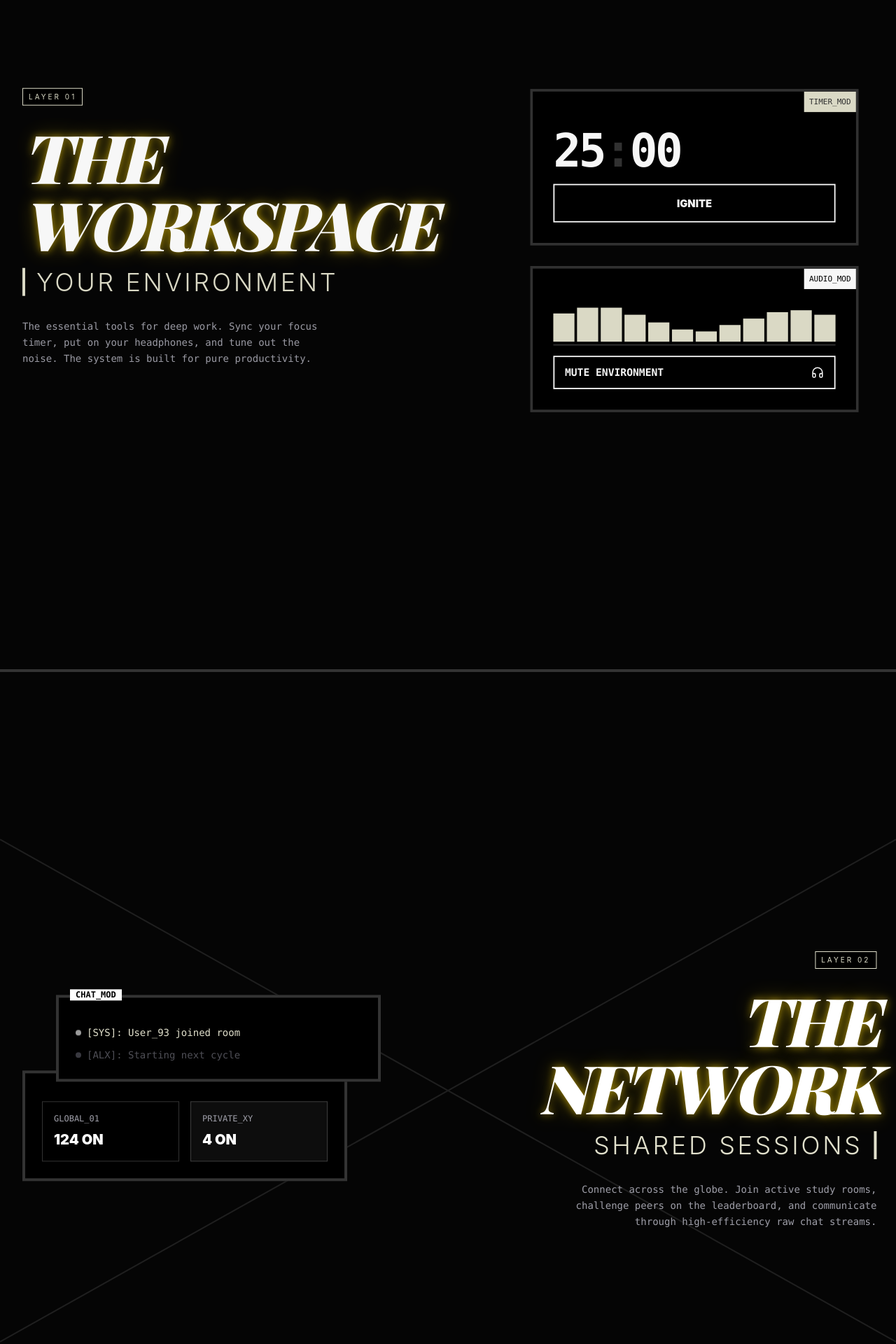
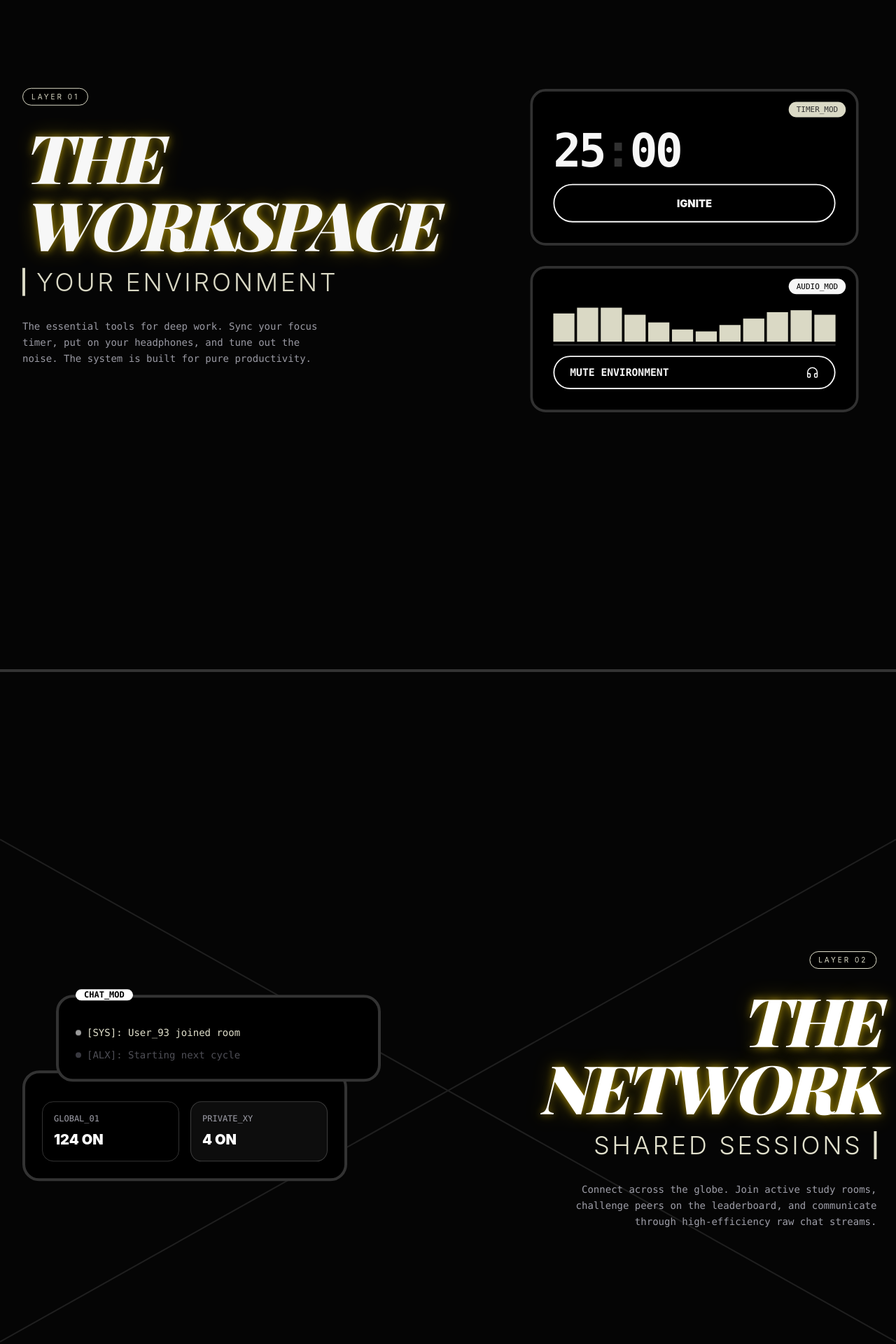
Before and after one commit to Mohammedsami001/Sessions, a Next.js app: page / in a window 1280 px wide. Shown: the part 1040-2960 px from the top of the page at 70% size. Built offline with nearby package versions, Linux system fonts and the light colour scheme; no server answers; a web font is replaced by a local one.

Commit message:
style: round out sharp edges on parallax features section elements

```diff
--- a/src/components/ui/parallax-data.tsx
+++ b/src/components/ui/parallax-data.tsx
@@ -35,7 +35,7 @@ export const ParallaxData = () => {
           style={{ y: yText, opacity: opacityText }}
           className="flex-1 flex flex-col"
         >
-          <div className="text-[10px] tracking-[0.3em] text-[#E1E0CC] mb-6 uppercase border border-[#E1E0CC] px-2 py-1 w-fit bg-black">
+          <div className="text-[10px] tracking-[0.3em] text-[#E1E0CC] mb-6 uppercase border border-[#E1E0CC] px-3 py-1 w-fit bg-black rounded-full">
             Layer 03
           </div>
           <h2
@@ -58,8 +58,8 @@ export const ParallaxData = () => {
           className="flex-1 flex flex-col gap-8 w-full max-w-lg relative"
         >
           {/* Leaderboard Mod */}
-          <div className="border-4 border-[#333] bg-black p-6 relative hover:border-white transition-colors duration-300">
-            <div className="absolute -top-3 right-4 px-2 font-mono font-bold text-black bg-white uppercase text-xs">
+          <div className="border-4 border-[#333] bg-black p-6 relative hover:border-white transition-colors duration-300 rounded-3xl">
+            <div className="absolute -top-3 right-6 px-3 font-mono font-bold text-black bg-white uppercase text-xs rounded-full">
               LEADERBOARD_MOD
             </div>
             <div className="flex flex-col gap-4 mt-4">
@@ -80,8 +80,8 @@ export const ParallaxData = () => {
           </div>
 
           {/* Tasks Mod */}
-          <div className="border-4 border-[#333] bg-[#E1E0CC] p-6 relative ml-12 text-black hover:bg-white transition-colors duration-300">
-            <div className="absolute -top-3 left-4 px-2 font-mono font-bold text-white bg-black uppercase text-xs">
+          <div className="border-4 border-[#333] bg-[#E1E0CC] p-6 relative ml-12 text-black hover:bg-white transition-colors duration-300 rounded-3xl">
+            <div className="absolute -top-3 left-6 px-3 font-mono font-bold text-white bg-black uppercase text-xs rounded-full">
               TASKS_MOD
             </div>
             <div className="flex flex-col gap-3 mt-4 font-mono font-bold">
--- a/src/components/ui/parallax-engine-core.tsx
+++ b/src/components/ui/parallax-engine-core.tsx
@@ -27,7 +27,7 @@ export const ParallaxEngineCore = () => {
           style={{ y: yText, opacity: opacityText }}
           className="flex-1 flex flex-col"
         >
-          <div className="text-[10px] tracking-[0.3em] text-[#E1E0CC] mb-6 uppercase border border-[#E1E0CC] px-2 py-1 w-fit bg-black">
+          <div className="text-[10px] tracking-[0.3em] text-[#E1E0CC] mb-6 uppercase border border-[#E1E0CC] px-3 py-1 w-fit bg-black rounded-full">
             Layer 01
           </div>
           <h2
@@ -50,14 +50,14 @@ export const ParallaxEngineCore = () => {
           className="flex-1 flex flex-col gap-8 w-full max-w-lg"
         >
           {/* Brutalist Timer */}
-          <div className="border-4 border-[#333] bg-black p-8 relative overflow-hidden group">
-            <div className="absolute top-0 right-0 p-2 text-xs font-mono text-[#333] bg-[#E1E0CC]">TIMER_MOD</div>
+          <div className="border-4 border-[#333] bg-black p-8 relative overflow-hidden group rounded-3xl">
+            <div className="absolute top-4 right-4 px-3 py-1 text-xs font-mono text-[#333] bg-[#E1E0CC] rounded-full">TIMER_MOD</div>
             <InteractiveBrutalistTimer />
           </div>
 
           {/* Brutalist Audio */}
-          <div className="border-4 border-[#333] bg-black p-8 relative overflow-hidden">
-            <div className="absolute top-0 right-0 p-2 text-xs font-mono text-black bg-white">AUDIO_MOD</div>
+          <div className="border-4 border-[#333] bg-black p-8 relative overflow-hidden rounded-3xl">
+            <div className="absolute top-4 right-4 px-3 py-1 text-xs font-mono text-black bg-white rounded-full">AUDIO_MOD</div>
             <InteractiveBrutalistAudio />
           </div>
         </motion.div>
@@ -91,7 +91,7 @@ const InteractiveBrutalistTimer = () => {
       </div>
       <button
         onClick={() => setIsRunning(!isRunning)}
-        className="border-2 border-white text-white font-black uppercase py-4 hover:bg-white hover:text-black transition-colors flex justify-center items-center gap-2"
+        className="border-2 border-white text-white font-black uppercase py-4 hover:bg-white hover:text-black transition-colors flex justify-center items-center gap-2 rounded-full"
       >
         {isRunning ? "HALT" : "IGNITE"}
       </button>
@@ -116,7 +116,7 @@ const InteractiveBrutalistAudio = () => {
       </div>
       <button
         onClick={() => setIsPlaying(!isPlaying)}
-        className="flex items-center justify-between border-2 border-white px-4 py-3 font-mono font-bold uppercase hover:bg-white hover:text-black transition-colors"
+        className="flex items-center justify-between border-2 border-white px-6 py-3 font-mono font-bold uppercase hover:bg-white hover:text-black transition-colors rounded-full"
       >
         <span>{isPlaying ? "MUTE ENVIRONMENT" : "ACTIVATE ENVIRONMENT"}</span>
         <Headphones size={20} />
--- a/src/components/ui/parallax-identity.tsx
+++ b/src/components/ui/parallax-identity.tsx
@@ -36,7 +36,7 @@ export const ParallaxIdentity = () => {
           style={{ y: yContent, opacity: opacityText }}
           className="flex flex-col items-center"
         >
-          <div className="text-[10px] tracking-[0.3em] text-[#E1E0CC] mb-6 uppercase border border-[#E1E0CC] px-2 py-1 w-fit bg-black">
+          <div className="text-[10px] tracking-[0.3em] text-[#E1E0CC] mb-6 uppercase border border-[#E1E0CC] px-3 py-1 w-fit bg-black rounded-full">
             Onboarding
           </div>
           <h2
@@ -50,7 +50,7 @@ export const ParallaxIdentity = () => {
           </p>
 
           <Link href="/auth/signup">
-            <button className="group relative border-4 border-white bg-white text-black font-black uppercase text-2xl md:text-4xl px-12 py-6 hover:bg-black hover:text-white transition-all duration-300 flex items-center gap-4">
+            <button className="group relative border-4 border-white bg-white text-black font-black uppercase text-2xl md:text-4xl px-12 py-6 hover:bg-black hover:text-white transition-all duration-300 flex items-center gap-4 rounded-full">
               <span>SIGN UP</span>
               <ArrowRight size={36} className="group-hover:translate-x-4 transition-transform duration-300" />
             </button>
--- a/src/components/ui/parallax-network.tsx
+++ b/src/components/ui/parallax-network.tsx
@@ -35,7 +35,7 @@ export const ParallaxNetwork = () => {
           style={{ x: xText, opacity: opacityText }}
           className="flex-1 flex flex-col items-end text-right"
         >
-          <div className="text-[10px] tracking-[0.3em] text-[#E1E0CC] mb-6 uppercase border border-[#E1E0CC] px-2 py-1 w-fit bg-black">
+          <div className="text-[10px] tracking-[0.3em] text-[#E1E0CC] mb-6 uppercase border border-[#E1E0CC] px-3 py-1 w-fit bg-black rounded-full">
             Layer 02
           </div>
           <h2
@@ -58,8 +58,8 @@ export const ParallaxNetwork = () => {
           className="flex-1 flex flex-col gap-6 w-full max-w-lg relative"
         >
           {/* Chat Mod */}
-          <div className="border-4 border-[#333] bg-black p-6 relative ml-12 z-20 hover:-translate-y-2 transition-transform duration-500">
-            <div className="absolute -top-3 left-4 px-2 font-mono font-bold text-black bg-white uppercase text-xs">
+          <div className="border-4 border-[#333] bg-black p-6 relative ml-12 z-20 hover:-translate-y-2 transition-transform duration-500 rounded-3xl">
+            <div className="absolute -top-3 left-6 px-3 font-mono font-bold text-black bg-white uppercase text-xs rounded-full">
               CHAT_MOD
             </div>
             <div className="flex flex-col gap-3 mt-4">
@@ -75,16 +75,16 @@ export const ParallaxNetwork = () => {
           </div>
 
           {/* Rooms Mod */}
-          <div className="border-4 border-[#333] bg-black p-6 relative mr-12 z-10 -mt-10 hover:-translate-y-2 transition-transform duration-500">
-            <div className="absolute -top-3 right-4 px-2 font-mono font-bold text-[#333] bg-[#E1E0CC] uppercase text-xs">
+          <div className="border-4 border-[#333] bg-black p-6 relative mr-12 z-10 -mt-10 hover:-translate-y-2 transition-transform duration-500 rounded-3xl">
+            <div className="absolute -top-3 right-6 px-3 font-mono font-bold text-[#333] bg-[#E1E0CC] uppercase text-xs rounded-full">
               ROOMS_MOD
             </div>
             <div className="grid grid-cols-2 gap-4 mt-4">
-              <div className="border border-white/20 p-4 flex flex-col gap-2">
+              <div className="border border-white/20 p-4 flex flex-col gap-2 rounded-2xl">
                 <span className="font-mono text-xs text-zinc-400">GLOBAL_01</span>
                 <span className="font-black text-xl">124 ON</span>
               </div>
-              <div className="border border-white/20 p-4 flex flex-col gap-2 bg-white/5">
+              <div className="border border-white/20 p-4 flex flex-col gap-2 bg-white/5 rounded-2xl">
                 <span className="font-mono text-xs text-zinc-400">PRIVATE_XY</span>
                 <span className="font-black text-xl">4 ON</span>
               </div>
```
